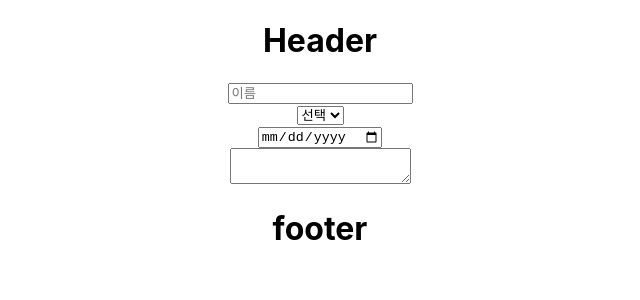
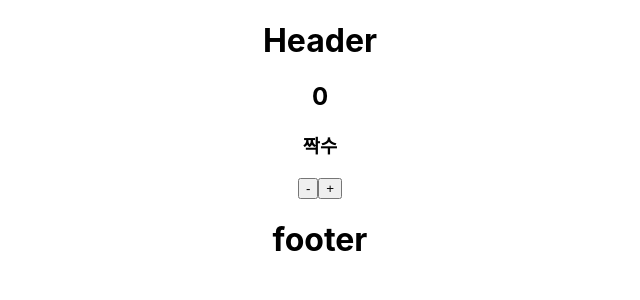
Before and after one commit to klmin/react-study, a React (Create React App) app: page / in a window 1280 px wide. Shown: the top 300 px of the page, without its empty margins (320-960 px from the left). Built offline with nearby package versions, Linux system fonts and the light colour scheme.

Commit message:
feat: Add useState

```diff
--- a/src/components/Body.js
+++ b/src/components/Body.js
@@ -1,41 +1,33 @@
 import "./Body.css";
 import { useState } from "react";
 
+const Viewer = ({number}) => {
+    return (
+        <div>
+            {number % 2 === 0 ? <h3>짝수</h3> : <h3>홀수</h3>}
+        </div>
+    );
+}
+
+
 const Body = () => {
 
-    console.log("update");
+    const [number, setNumber] = useState(0);
 
-    const [state, setState] = useState({
-        name:"",
-        gender:"",
-        birth:"",
-        bio:""
-    });
-
-    const handleOnChange = (e) => {
-        setState({
-            ...state,
-            [e.target.name]: e.target.value
-        });
-    };
+    const onIncrease = () => {
+        setNumber(n => n+1);
+    }
+    const onDecrease = () => {
+        setNumber(n => n-1)
+    }
 
     return(
         <div>
+            <h2>{number}</h2>
+            <Viewer number={number} />
             <div>
-                <input name="name" value={state.name} onChange={handleOnChange} placeholder="이름"/>
-            </div>
-            <div>
-                <select name="genrer" value={state.gender} onChange={handleOnChange}>
-                    <option key={""}>선택</option>
-                    <option key={"남성"}>남성</option>
-                    <option key={"여성"}>여성</option>
-                </select>
-            </div>
-            <div>
-                <input type="date" name="birth" value={state.birth} onChange={handleOnChange} />
-            </div>
-            <div>
-                <textarea name="bio" value={state.bio} onChange={handleOnChange} />
+                <button onClick={onDecrease}>-</button>
+                <button onClick={onIncrease}>+</button>
             </div>
         </div>
     );
```
